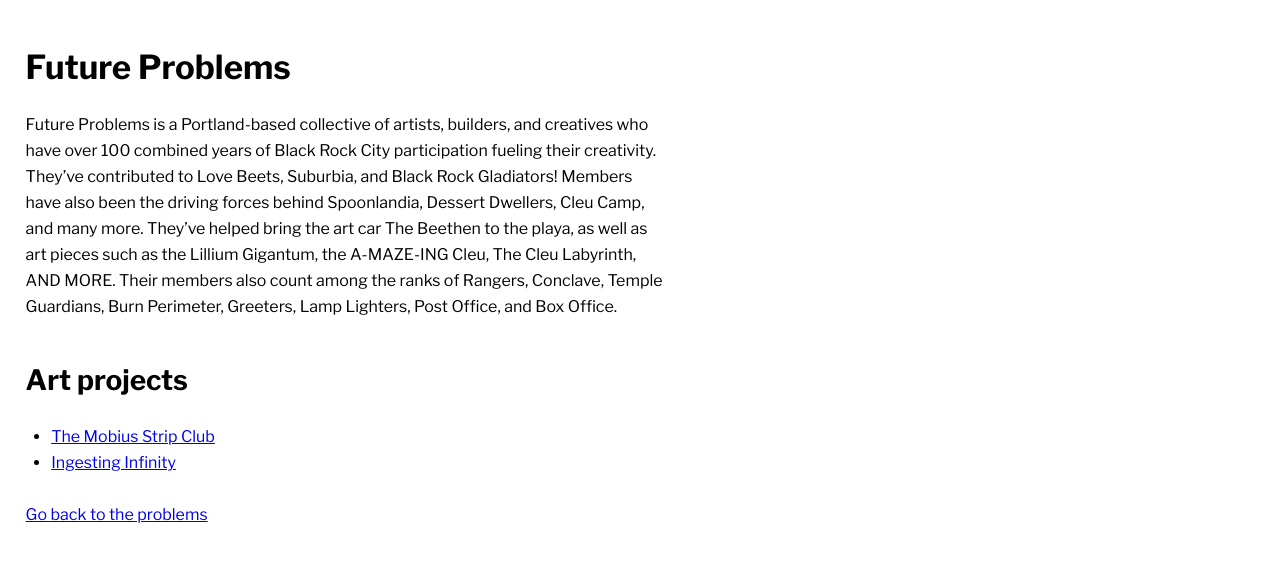
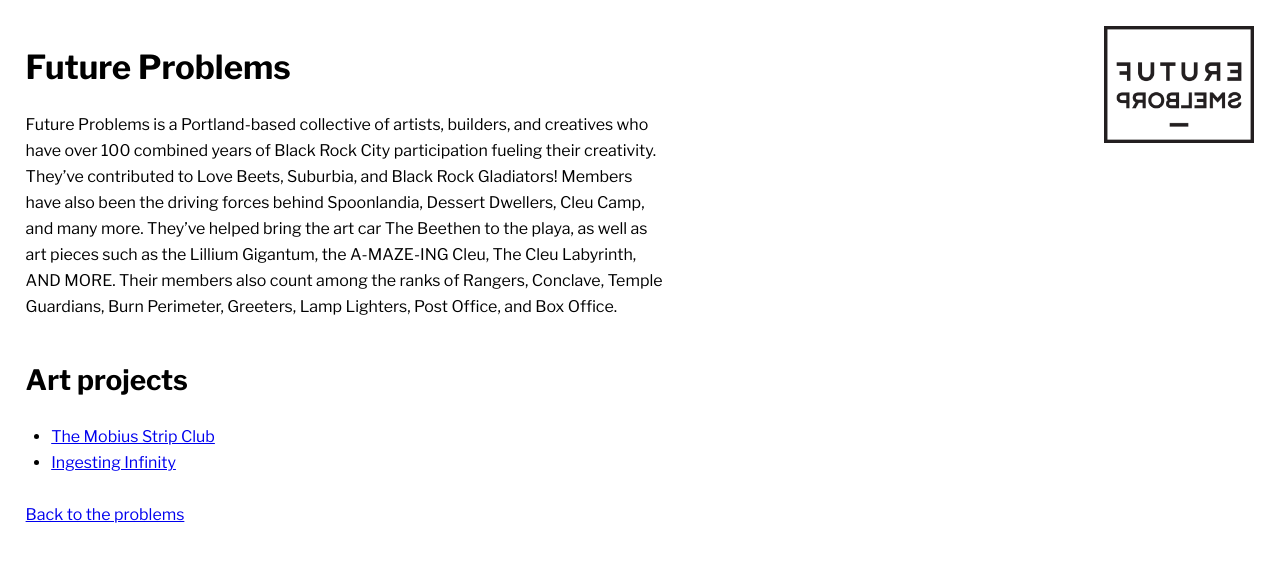
Before and after one commit to laustdeleuran/futureproblems, a Gatsby site: page /multiverse in a window 1280 px wide. Built offline with nearby package versions, Linux system fonts and the light colour scheme; Gatsby itself is replaced by a stand-in of ours.

Commit message:
chore: add logo to subpages

```diff
--- a/src/components/presentational/page/index.js
+++ b/src/components/presentational/page/index.js
@@ -1,14 +1,35 @@
+import Img from 'gatsby-image';
+import PropTypes from 'prop-types';
 import React from 'react';
-import PropTypes from 'prop-types';
+import { Link } from 'gatsby';
+import { useStaticQuery, graphql } from 'gatsby';
 
 import App from '../app';
 import './page.css';
 
-const Page = ({ children }) => (
-	<App>
-		<article className="page">{children}</article>
-	</App>
-);
+const Page = ({ children }) => {
+	const data = useStaticQuery(graphql`
+		query {
+			logo: file(relativePath: { eq: "fp-logo.png" }) {
+				childImageSharp {
+					fluid(maxWidth: 300) {
+						...GatsbyImageSharpFluid
+					}
+				}
+			}
+		}
+	`);
+	return (
+		<App>
+			<article className="page">
+				<Link to="/" className="page__logo">
+					<Img fluid={data.logo.childImageSharp.fluid} />
+				</Link>
+				{children}
+			</article>
+		</App>
+	);
+};
 
 Page.propTypes = {
 	children: PropTypes.node.isRequired,
--- a/src/components/presentational/page/page.css
+++ b/src/components/presentational/page/page.css
@@ -9,6 +9,20 @@
 		transparent 1px
 	);
 	background-size: 100% 26px; */
+}
+
+.page__logo {
+	max-width: 100px;
+}
+
+@media screen and (min-width: 55em) {
+	.page__logo {
+		width: 150px;
+		max-width: none;
+		position: fixed;
+		top: 1.6em;
+		right: 1.6em;
+	}
 }
 
 .page h1 {
--- a/src/pages/multiverse/index.js
+++ b/src/pages/multiverse/index.js
@@ -33,7 +33,7 @@ const Project = () => (
 			</li>
 		</ul>
 		<p>
-			<Link to="/">Go back to the problems</Link>
+			<Link to="/">Back to the problems</Link>
 		</p>
 	</Page>
 );
--- a/src/pages/multiverse/ingesting-infinity.js
+++ b/src/pages/multiverse/ingesting-infinity.js
@@ -53,7 +53,7 @@ const Project = () => {
 				<Img fluid={data.sketch.childImageSharp.fluid} />
 			</p>
 			<p>
-				<Link to="/multiverse/">Go back to the projects</Link>
+				<Link to="/multiverse/">Back to the projects</Link>
 			</p>
 		</Page>
 	);
--- a/src/pages/multiverse/mobius-strip-club.js
+++ b/src/pages/multiverse/mobius-strip-club.js
@@ -58,7 +58,7 @@ const Project = () => (
 			light, but there’s no way off of this Möbius strip we call life.
 		</p>
 		<p>
-			<Link to="/multiverse/">Go back to the projects</Link>
+			<Link to="/multiverse/">Back to the projects</Link>
 		</p>
 	</Page>
 );
```
Also changed, not shown: src/images/fp-logo.png (added), src/images/ingesting-infinity.jpg.
